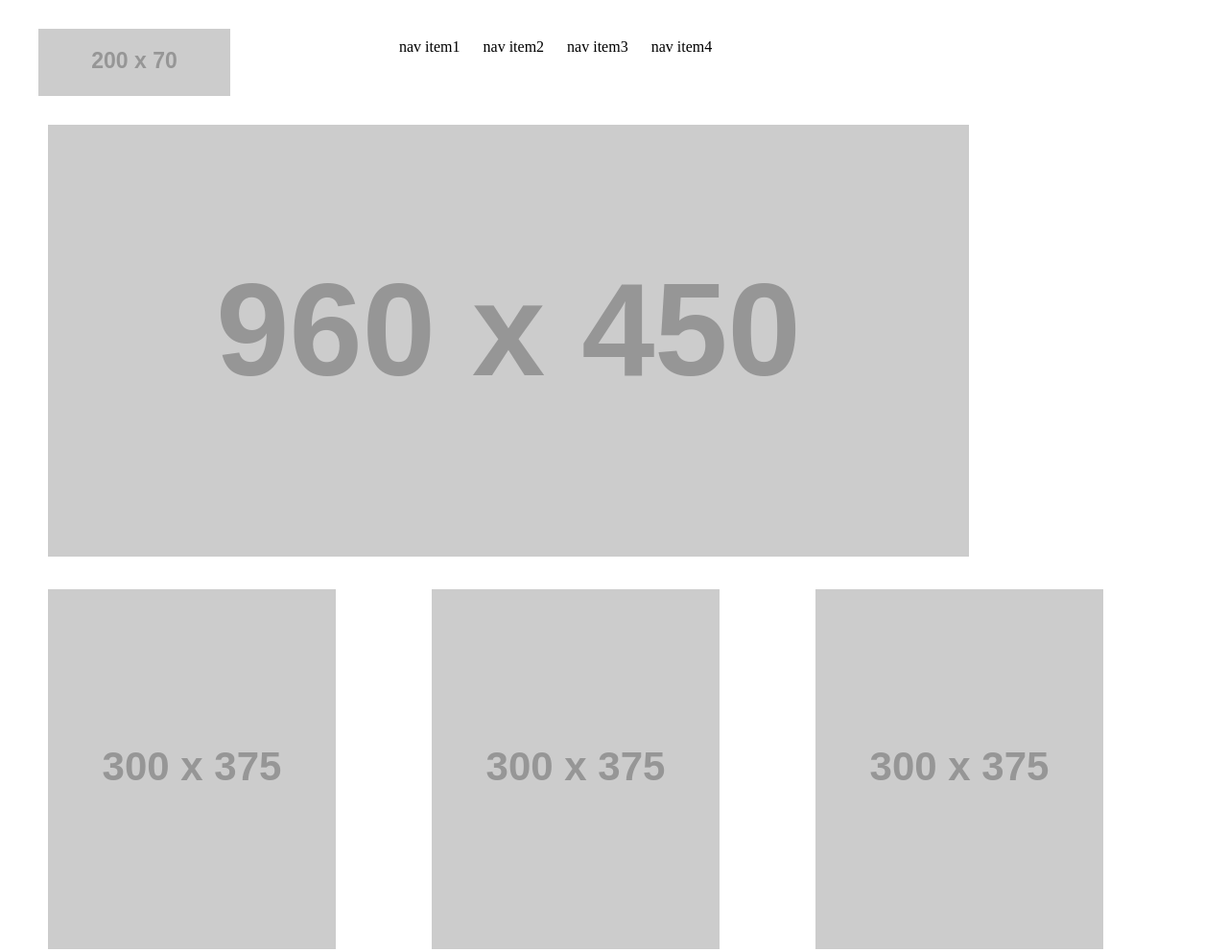
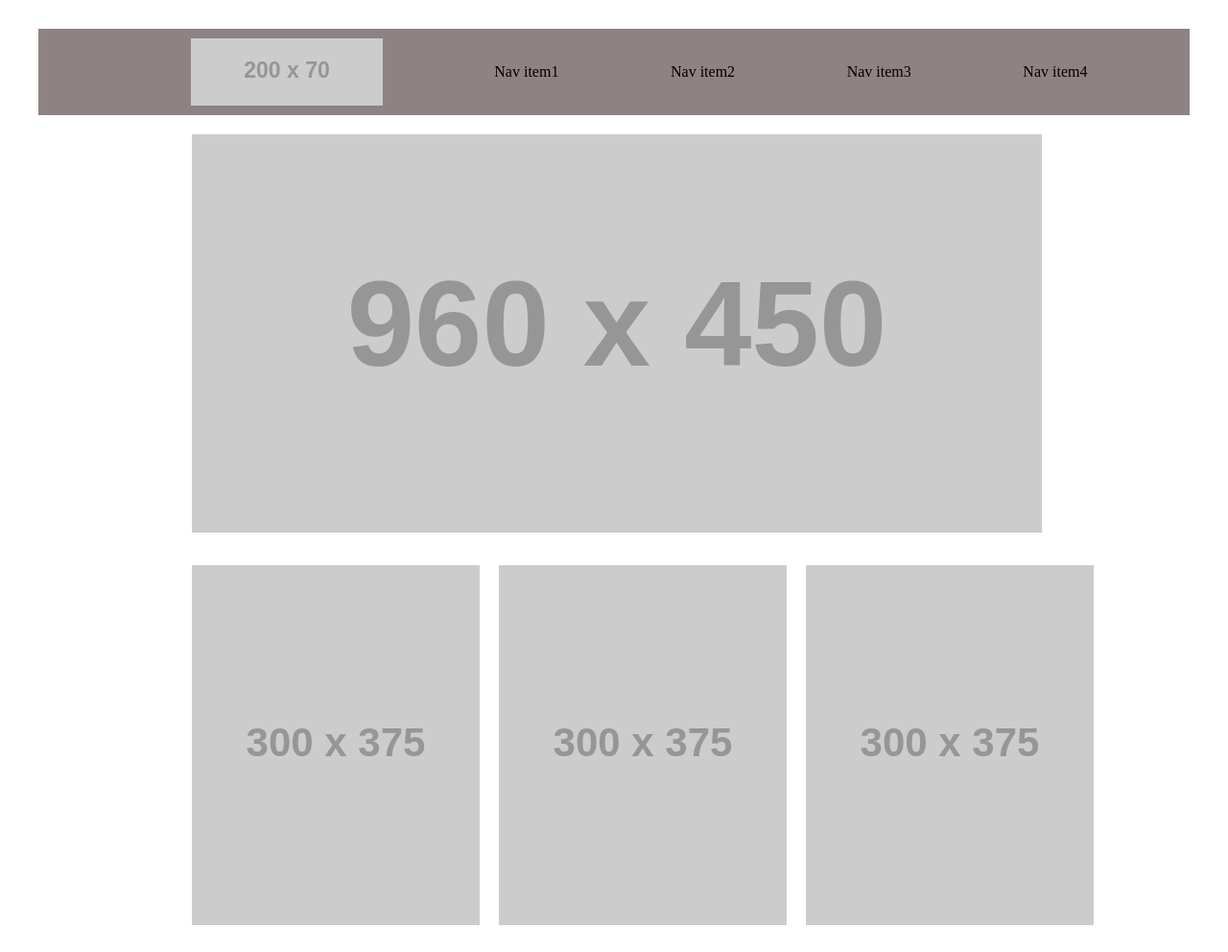
Before and after one commit to MunesYasin/-wireframe, a plain HTML site: page index.html in a window 1280 px wide. Shown: the top 992 px of the page at 96% size. Drawn offline with Linux system fonts and the light colour scheme; placeholder pictures from the web are drawn by us.

Commit message:
correct style

```diff
--- a/index.html
+++ b/index.html
@@ -6,23 +6,23 @@
 </head>
 <body>
     <header>
-        <img src="https://via.placeholder.com/200X70" alt="logo">
-        <nav>
-           <p>nav item1</p>
-           <p>nav item2</p>
-           <p>nav item3</p>
-           <p>nav item4</p>
-        </nav>
+        <img src="https://via.placeholder.com/200X70" alt="logo" id="img1">
+
+        <nav>Nav item1</nav>
+        <nav>Nav item2</nav>
+        <nav>Nav item3</nav>
+        <nav>Nav item4</nav>
+
 
     </header>
     <main>
         <div>
-            <img src="https://via.placeholder.com/960X450" alt="hero img">
+            <img src="https://via.placeholder.com/960X450" alt="hero img" id="hero">
         </div>
         <div id = "photo">
             <img src="https://via.placeholder.com/300X375" alt="img">
             <img src="https://via.placeholder.com/300X375" alt="img">
-            <img src="https://via.placeholder.com/300X375" alt="img">
+            <img src="https://via.placeholder.com/300X375" alt="img" >
         </div>
         <div id = "paragraph">
             <img src="https://via.placeholder.com/450" alt="">
@@ -35,7 +35,7 @@
                 Lorem ipsum, dolor sit amet consectetur adipisicing elit. Odio, animi nostrum. Tempore alias hic nulla possimus fugiat. Aliquam aperiam fugit expedita suscipit, alias asperiores magnam facere rerum harum, eaque tenetur!
                 Lorem ipsum, dolor sit amet consectetur adipisicing elit. Labore, sapiente! Rerum eligendi eius, deserunt, eveniet fugiat suscipit architecto laborum maiores commodi facere distinctio, officia eaque rem reiciendis natus perspiciatis quam.
                 </p>
-               <button>Call to action</button>
+               <nav><button>Call to action</button></nav>
             </article>
 
 
--- a/style.css
+++ b/style.css
@@ -1,23 +1,36 @@
 * {
   margin: 10px;
+}
+ body{
+
+margin: 20px;
+ }
+
+#img1{
+  margin-left: 4.2cm;
 }
 
 header{
 
   display: grid;
-
-  grid-template-columns: 30% auto ;
+  background-color: rgb(143, 130, 130);
+  grid-template-columns: auto auto auto auto auto ;
 }
 
-header nav p {
+header nav  {
 
-display: inline-block;
+display: flex;
+position: relative;
+top:  .7cm;
+
 
 }
 
 #photo{
   display: grid;
   grid-template-columns: auto auto auto ;
+  justify-content: space-between;
+
 
 }
 #paragraph{
@@ -39,7 +52,7 @@ display: inline-block;
 
       article button {
         height: 25px;
-        width: 150;
+        width: 50;
         border-radius: 10px;
         float: left;
         text-align: center;
@@ -52,5 +65,14 @@ display: inline-block;
     display: block;
     height: 50px;
     width: auto;
-    background-color: rgb(66, 226, 17);
+    background-color: rgb(11, 12, 11);
 }
+ main{
+
+   margin-left: 150px;
+   margin-right: 150px;
+ }
+ #hero{
+   width: 98.4%;
+
+ }
```
Also changed, not shown: img/choco-pizza.png (added), img/fb-icon.png (added), img/flic-icon.png (added), img/gp-icon.png (added), img/hr-img.png (added), img/insta-icon.png (added), img/list-bg.png (added), img/logo.png (added), img/mail-icon.png (added), img/pint-icon.png (added), img/print-icon.png (added), img/rss-icon.png (added), img/small-logo.png (added), img/twit-icon.png (added), 1 more files.
